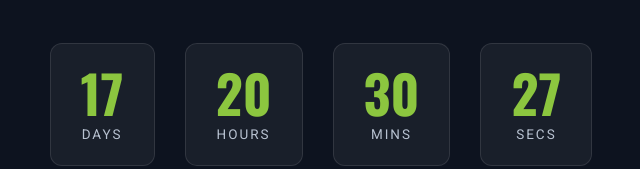
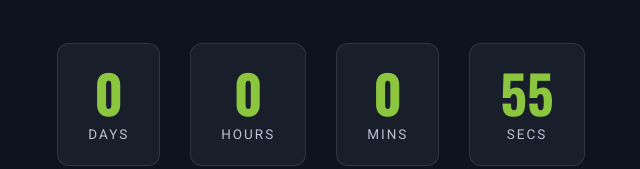
Before and after one commit to Muthurasu-6319/PUMPA-SQUASH-ACADEMY, a React (Vite) app: page / in a window 1280 px wide. Shown: the part 435-604 px from the top of the page, without its empty margins (319-959 px from the left). Built offline with nearby package versions, Linux system fonts and the light colour scheme.

Commit message:
Update targetDate to 60s for testing

```diff
--- a/src/main.jsx
+++ b/src/main.jsx
@@ -6,7 +6,7 @@ import LaunchScreen from './LaunchScreen.jsx'
 
 createRoot(document.getElementById('root')).render(
   <StrictMode>
-    <LaunchScreen targetDate="2026-08-23T08:12:00+05:30">
+    <LaunchScreen targetDate={new Date(Date.now() + 60000).toISOString()}>
       <App />
     </LaunchScreen>
   </StrictMode>,
```
